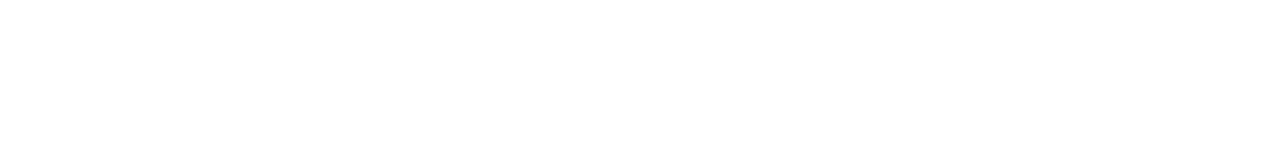
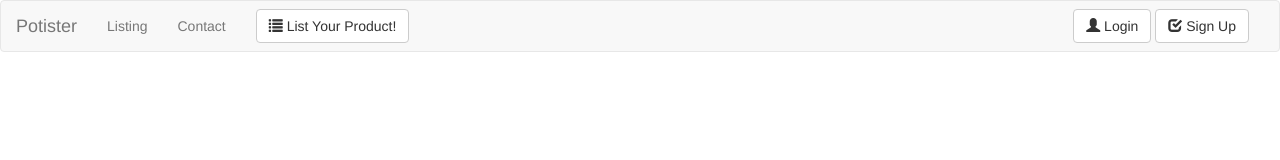
Before and after one commit to tito-po/codeup-design, a plain HTML site: page register.html in a window 1280 px wide. Drawn offline with Linux system fonts and the light colour scheme.

Commit message:
Completed Nav-bar on register page

```diff
--- a/register.html
+++ b/register.html
@@ -3,8 +3,49 @@
     <head>
         <meta charset="UTF-8">
         <title>Title</title>
+        <link rel="stylesheet" href="css/bootstrap.min.css">
     </head>
     <body>
+        <nav class="navbar navbar-default">
+            <div class="container-fluid">
+                <!-- Brand and toggle get grouped for better mobile display -->
+                <div class="navbar-header">
+                    <button type="button" class="navbar-toggle collapsed" data-toggle="collapse" data-target="#bs-example-navbar-collapse-1" aria-expanded="false">
+                        <span class="sr-only">Toggle navigation</span>
+                        <span class="icon-bar"></span>
+                        <span class="icon-bar"></span>
+                        <span class="icon-bar"></span>
+                    </button>
+                    <a class="navbar-brand" href="#">Potister</a>
+                </div>
 
+                <!-- Collect the nav links, forms, and other content for toggling -->
+                <div class="collapse navbar-collapse" id="bs-example-navbar-collapse-1">
+                    <ul class="nav navbar-nav">
+                        <li><a href="#">Listing</a></li>
+                        <li><a href="#">Contact</a></li>
+                    </ul>
+                    <form class="navbar-form navbar-left">
+                        <button type="submit" class="btn btn-default">
+                            <span class="glyphicon glyphicon-list"></span>
+                            List Your Product!
+                        </button>
+                    </form>
+                    <form class="navbar-form navbar-right">
+                        <button type="submit" class="btn btn-default">
+                            <span class="glyphicon glyphicon-user"></span>
+                            Login
+                        </button>
+                        <button type="submit" class="btn btn-default">
+                            <span class="glyphicon glyphicon-check"></span>
+                            Sign Up
+                        </button>
+                    </form>
+                </div><!-- /.navbar-collapse -->
+            </div><!-- /.container-fluid -->
+        </nav>
+
+        <script src="js/jquery-2.2.4.min.js"></script>
+        <script src="js/bootstrap.min.js"></script>
     </body>
 </html>
```
Lines whose indentation alone changed are shown as unchanged.
